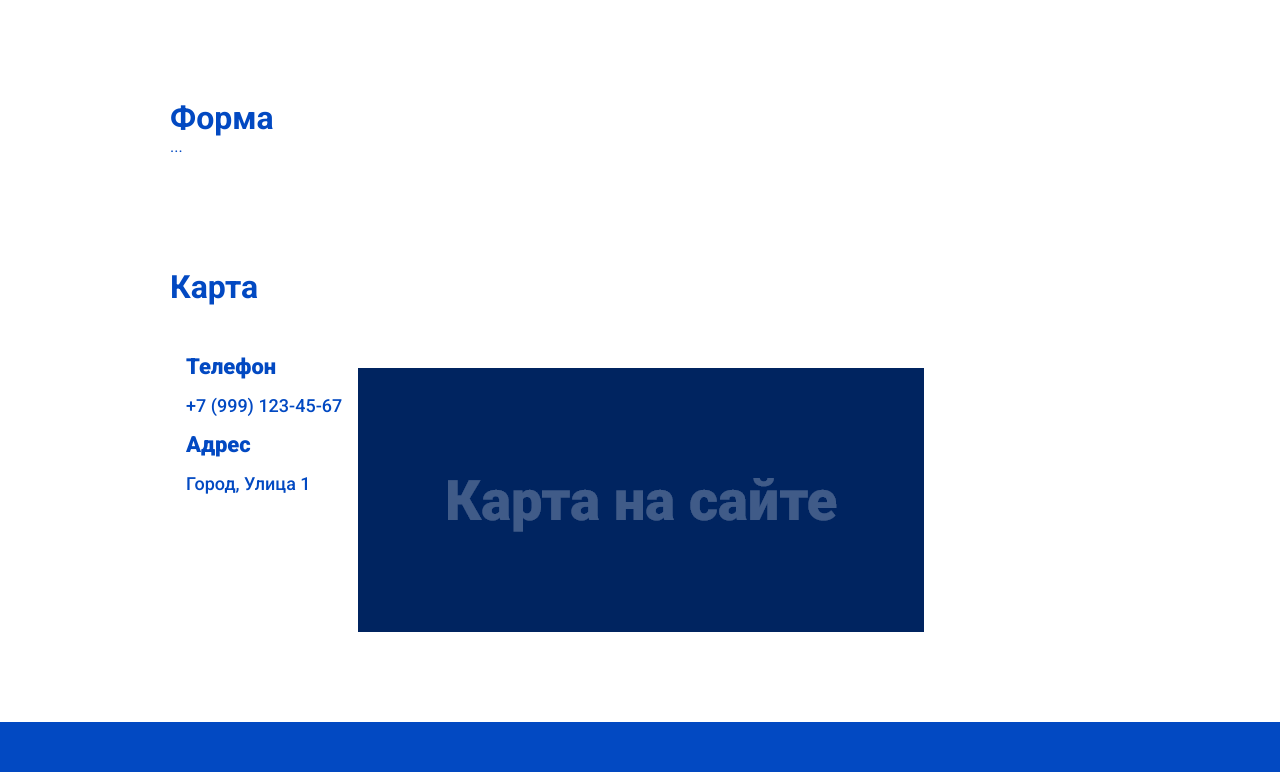
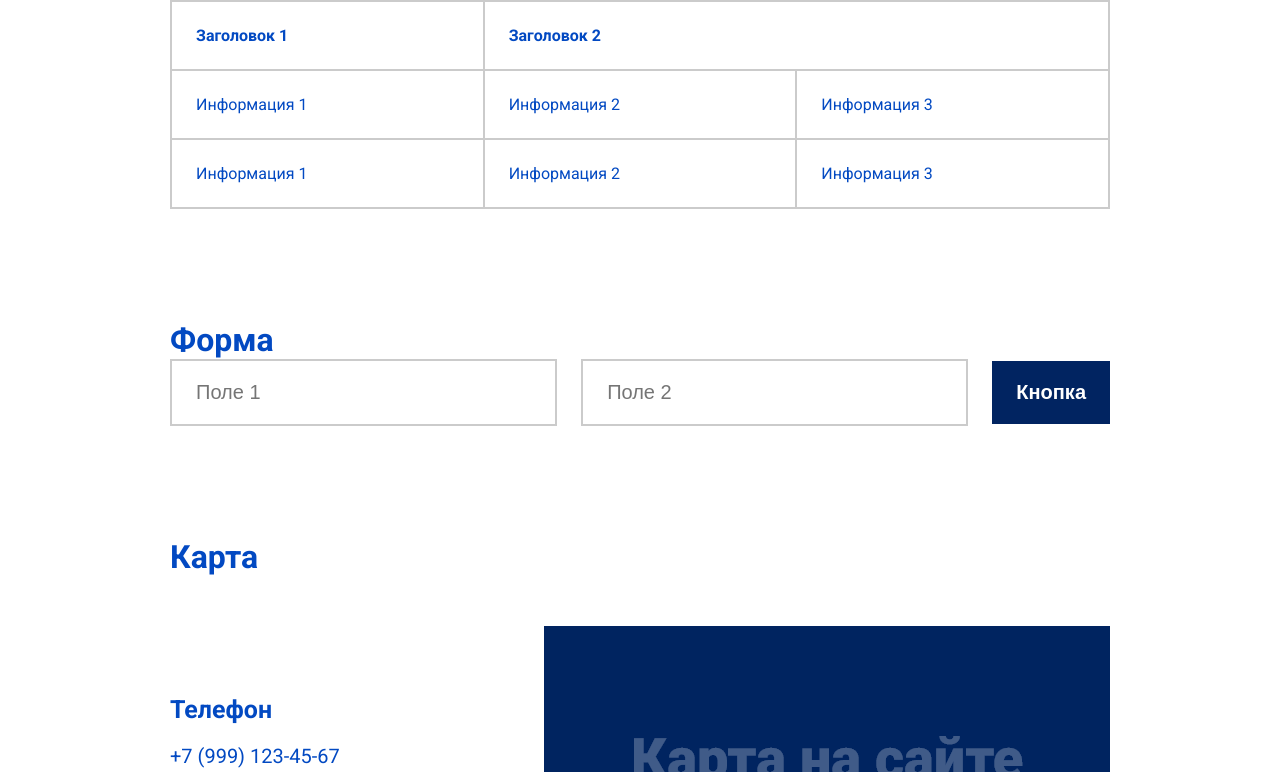
Before and after one commit to SektorD/fag, a plain HTML site: page Landing/Landing/index.html in a window 1280 px wide. Shown: the part 1310-2082 px from the top of the page. Drawn offline with Linux system fonts and the light colour scheme.

Commit message:
Add files via upload

```diff
--- a/Landing/Landing/index.html
+++ b/Landing/Landing/index.html
@@ -120,7 +120,31 @@
                 <div class="Section__title">
                     Таблица
                 </div>
-                ...
+                <div class="Section__content">
+                    <div class="Content__table">
+                        <table class="Table">
+                            <thead>
+                                <tr class="Table__tr">
+                                    <th class="Table__th">Заголовок 1</th>
+                                    <th class="Table__th" colspan="2">Заголовок 2</th>
+                                </tr>
+
+                            </thead>
+                            <tbody>
+                                <tr class="Table__tr">
+                                    <td class="Table__th">Информация 1</td>
+                                    <td class="Table__th">Информация 2</td>
+                                    <td class="Table__th">Информация 3</td>
+                                </tr>
+                                <tr class="Table__tr">
+                                    <td class="Table__th">Информация 1</td>
+                                    <td class="Table__th">Информация 2</td>
+                                    <td class="Table__th">Информация 3</td>
+                                </tr>
+                            </tbody>
+                        </table>
+                    </div>
+                </div>
             </div>
         </div>
         <div class="Landing__section">
@@ -128,7 +152,11 @@
                 <div class="Section__title">
                     Форма
                 </div>
-                ...
+                <form class="Content__form">
+                    <input class="Form__input" type="text" placeholder="Поле 1"/>
+                    <input class="Form__input" type="text" placeholder="Поле 2"/>
+                    <button class="Button__form">Кнопка</button>
+                </form>
             </div>
         </div>
         <div class="Landing__section">
@@ -136,32 +164,20 @@
                 <div class="Section__title">
                     Карта
                 </div>
-                <div class="Section__content">
-                    <div class="Content__karta">
-                        <div class="Karta__element">
-                            <div class="Karta__text">
-                                <div class="Karta__title">
-                                    Телефон
-                                </div>
-                                <div class="Karta__info">
-                                    +7 (999) 123-45-67
-                                </div>
-                            </div>
-                            <div class="Karta__text">
-                                <div class="Karta__title">
-                                    Адрес
-                                </div>
-                                <div class="Karta__info">
-                                    Город, Улица 1
-                                </div>
-                            </div>
-                        </div>
-                        <div class="Karta__element">
-                            <div class="Karta__img">
-                                <img src="./images/images/background_map.png">
-                            </div>
-                        </div>
+                <div class="main__karta">
+                <div class="Content__karta">
+                    <div class="telephone">
+                        <div class="telephone__title"><b>Телефон</b></div>
+                        <div class="number">+7 (999) 123-45-67</div>
                     </div>
+                    <div class="adress">
+                        <div class="adress__title"><b>Адрес</b></div>
+                        <div class="adress__adres">Город, Улица 1</div>
+                    </div>
+                </div>
+                <div class="Karta__img">
+                    <img src="./images/images/background_map.png" alt="">
+                </div>
                 </div>
             </div>
         </div>
--- a/Landing/Landing/style.css
+++ b/Landing/Landing/style.css
@@ -164,31 +164,89 @@ html, body {
 
 .Content__karta {
     display: flex;
+    flex-direction: column;
+    flex-wrap: nowrap;
+    justify-content: center;
+    align-items: flex-start;
+    align-content: space-around;
+}
+.main__karta {
+    margin-top: 50px;
+    display: flex;
+    flex-direction: row;
+    justify-content: space-between;
+}
+
+.telephone {}
+
+.telephone__title {
+    margin-top: 40px;
+    font-size: 25px;
+}
+
+.number {
+    margin-top: 20px;
+    font-size: 20px;
+}
+
+.adress{}
+
+.adress__title {
+    margin-top: 24px;
+    font-size: 25px;
+}
+
+.adress__adres {
+    margin-top: 20px;
+    font-size: 20px;
+}
+
+.Karta__img {}
+
+.Content__form {
+    display: flex;
     flex-direction: row;
     flex-wrap: nowrap;
-    align-content: flex-start;
-    justify-content: flex-start;
-    align-items: flex-start;
+    justify-content: space-between;
+    align-items: center;
 }
 
-.Karta__element {}
-
-.Karta__text {}
-
-.Karta__title {
-    padding: 0 16px;
-    margin-top: 16px;
-    font-weight: 900;
-    font-size: 22px;
+.Form__input {
+    border: 2px solid #cbcbcb;
+    padding: 24px;
+    padding: 20px 24px;
+    font-size: 20px;
+    width: 100%;
+    margin-right: 24px;
 }
 
-.Karta__info  {
-    padding: 0 16px;
-    margin-top: 16px;
-    font-weight: 500;
-    font-size: 18px;}
+.Button__form {
+    background-color: #012461;
+    border: none;
+    font-size: 20px;
+    font-weight: 900;
+    color: white;
+    padding: 20px 24px;
+    cursor: pointer;
+}
 
-.Karta__img {
-    margin-top: 30px;
-    margin-bottom: 30px;
+.Table__tr {
+    padding: 24px;
 }
+
+.Table__th {
+    border: 2px solid #cbcbcb;
+    padding: 24px;
+
+}
+
+.Table {
+    width: 100%;
+    text-align: left;
+    border: 2px solid #cbcbcb;
+    border-collapse: collapse;
+}
+
+.Content__table {
+    width: 100%;
+}
```
